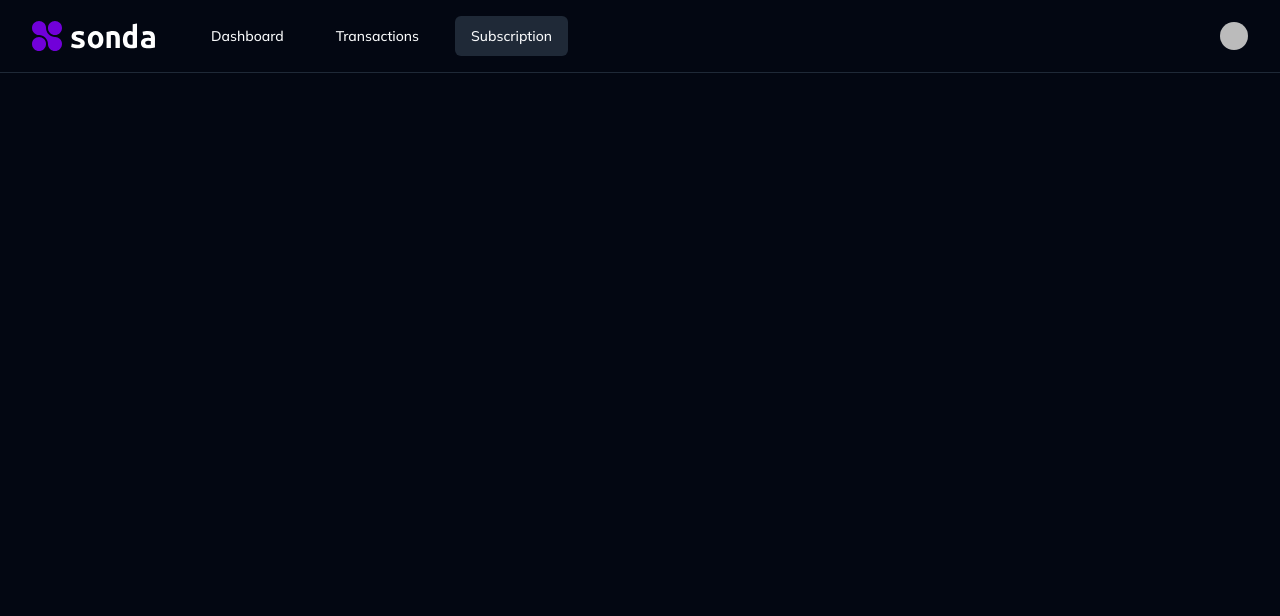
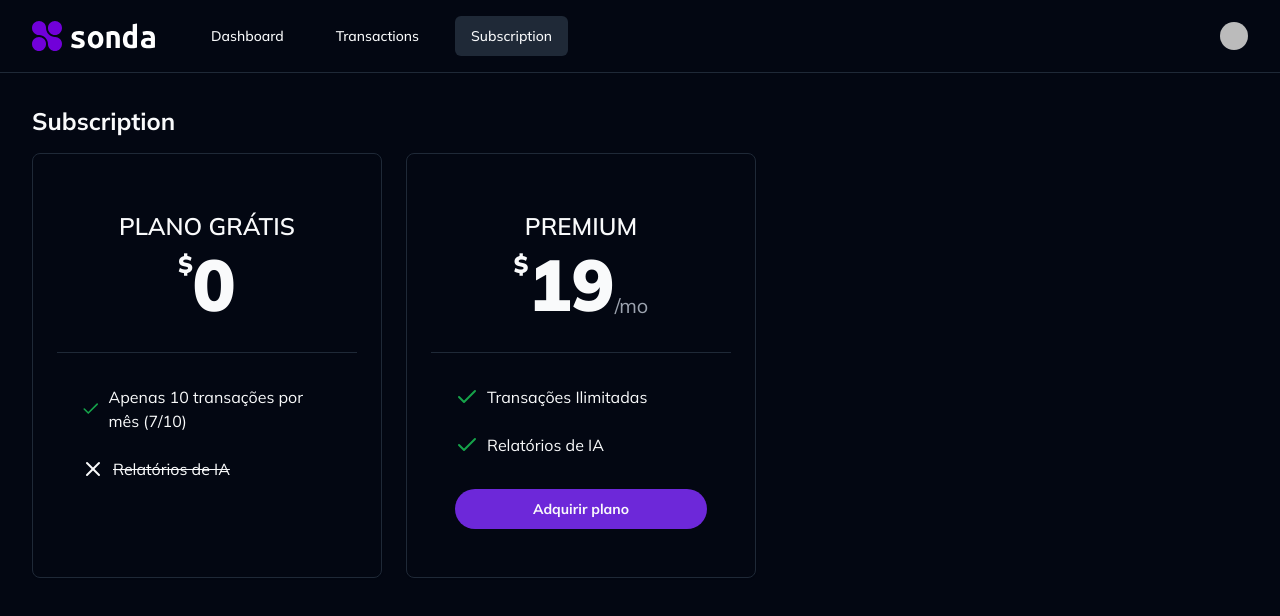
Before and after one commit to lucaspoli/sonda-ai, a Next.js app: page /subscription in a window 1280 px wide. Shown: the top 616 px of the page. Built offline with nearby package versions, Linux system fonts and the light colour scheme; no server answers; sample sign-in values are in the browser's storage; some icons are missing.

Commit message:
feat: redirect user to Stripe checkout upon plan purchase

```diff
--- a/app/(dashboard)/page.tsx
+++ b/app/(dashboard)/page.tsx
@@ -1,4 +1,3 @@
-//app\(dashboard)\page.tsx
 import { auth } from "@clerk/nextjs/server";
 import Navbar from "../_components/navbar";
 import PageTitle from "../_components/page-title";
--- /dev/null
+++ b/app/subscription/_actions/create-stripe-checkout.ts
@@ -0,0 +1,35 @@
+"use server";
+
+import { auth } from "@clerk/nextjs/server";
+import Stripe from "stripe";
+
+export const createStripeCheckout = async () => {
+  const { userId } = await auth();
+  if (!userId) {
+    throw new Error("Unauthorized");
+  }
+  if (!process.env.STRIPE_SECRET_KEY) {
+    throw new Error("Stripe secret key not found");
+  }
+  const stripe = new Stripe(process.env.STRIPE_SECRET_KEY, {
+    apiVersion: "2024-10-28.acacia",
+  });
+  const session = await stripe.checkout.sessions.create({
+    payment_method_types: ["card"],
+    mode: "subscription",
+    success_url: process.env.APP_URL ?? process.env.NEXT_BASE_URL,
+    cancel_url: process.env.APP_URL ?? process.env.NEXT_BASE_URL,
+    subscription_data: {
+      metadata: {
+        clerk_user_id: userId,
+      },
+    },
+    line_items: [
+      {
+        price: process.env.STRIPE_PREMIUM_PLAN_PRICE_ID,
+        quantity: 1,
+      },
+    ],
+  });
+  return { sessionId: session.id };
+};
--- /dev/null
+++ b/app/subscription/_components/acquire-plan-button.tsx
@@ -0,0 +1,43 @@
+"use client";
+
+import { Button } from "@/app/_components/ui/button";
+import { useUser } from "@clerk/nextjs";
+import { loadStripe } from "@stripe/stripe-js";
+import Link from "next/link";
+import { createStripeCheckout } from "../_actions/create-stripe-checkout";
+
+const AcquirePlanButton = () => {
+  const { user } = useUser();
+  const handleAcquirePlanClick = async () => {
+    const { sessionId } = await createStripeCheckout();
+    if (!process.env.NEXT_PUBLIC_STRIPE_PUBLISHABLE_KEY) {
+      throw new Error("Stripe publishable key not found");
+    }
+    const stripe = await loadStripe(
+      process.env.NEXT_PUBLIC_STRIPE_PUBLISHABLE_KEY,
+    );
+    if (!stripe) {
+      throw new Error("Stripe not found");
+    }
+    await stripe.redirectToCheckout({ sessionId });
+  };
+  const hasPremiumPlan = user?.publicMetadata.subscriptionPlan == "premium";
+  if (hasPremiumPlan) {
+    const stripePortalLink = `${process.env.NEXT_PUBLIC_STRIPE_CUSTOMER_PORTAL_URL as string}?prefilled_email=${user.emailAddresses[0].emailAddress}`;
+    return (
+      <Button className="w-full rounded-full font-bold" variant="link">
+        <Link href={stripePortalLink}>Gerenciar plano</Link>
+      </Button>
+    );
+  }
+  return (
+    <Button
+      className="w-full rounded-full font-bold"
+      onClick={handleAcquirePlanClick}
+    >
+      Adquirir plano
+    </Button>
+  );
+};
+
+export default AcquirePlanButton;
--- a/app/subscription/page.tsx
+++ b/app/subscription/page.tsx
@@ -1,6 +1,15 @@
 import { auth } from "@clerk/nextjs/server";
 import { redirect } from "next/navigation";
 import Navbar from "../_components/navbar";
+import PageTitle from "../_components/page-title";
+import {
+  Card,
+  CardContent,
+  CardFooter,
+  CardHeader,
+} from "../_components/ui/card";
+import { CheckIcon, XIcon } from "lucide-react";
+import AcquirePlanButton from "./_components/acquire-plan-button";
 
 const SubscriptionPage = async () => {
   const { userId } = await auth();
@@ -8,7 +17,66 @@ const SubscriptionPage = async () => {
     redirect("/login");
   }
 
-  return <Navbar />;
+  return (
+    <>
+      <Navbar />
+      <div className="flex flex-col space-y-4 overflow-hidden p-8">
+        <div className="flex w-full items-center justify-between">
+          <PageTitle>Subscription</PageTitle>
+        </div>
+        <div className="flex gap-6">
+          <Card className="w-[350px] p-6">
+            <CardHeader className="border-b border-solid py-8">
+              <h2 className="text-center text-2xl font-semibold">
+                PLANO GRÁTIS
+              </h2>
+              <div className="flex items-end justify-center">
+                <span className="self-start text-2xl font-black">$</span>
+                <span className="text-7xl font-black">0</span>
+              </div>
+            </CardHeader>
+            <CardContent className="space-y-6 py-8">
+              <div className="flex items-center gap-2">
+                <CheckIcon className="text-green-600" />
+                <p>Apenas 10 transações por mês (7/10)</p>
+              </div>
+              <div className="flex items-center gap-2">
+                <XIcon />
+                <p>
+                  <del> Relatórios de IA </del>
+                </p>
+              </div>
+            </CardContent>
+          </Card>
+          <Card className="w-[350px] p-6">
+            <CardHeader className="border-b border-solid py-8">
+              <h2 className="text-center text-2xl font-semibold">PREMIUM</h2>
+              <div className="flex items-end justify-center">
+                <span className="self-start text-2xl font-black">$</span>
+                <span className="text-7xl font-black">19</span>
+                <div className="self-end text-xl text-muted-foreground">
+                  /mo
+                </div>
+              </div>
+            </CardHeader>
+            <CardContent className="space-y-6 py-8">
+              <div className="flex items-center gap-2">
+                <CheckIcon className="text-green-600" />
+                <p>Transações Ilimitadas</p>
+              </div>
+              <div className="flex items-center gap-2">
+                <CheckIcon className="text-green-600" />
+                <p>Relatórios de IA</p>
+              </div>
+            </CardContent>
+            <CardFooter>
+              <AcquirePlanButton />
+            </CardFooter>
+          </Card>
+        </div>
+      </div>
+    </>
+  );
 };
 
 export default SubscriptionPage;
--- a/app/transactions/page.tsx
+++ b/app/transactions/page.tsx
@@ -25,7 +25,7 @@ const TransactionsPage = async () => {
     <>
       <Navbar />
 
-      <div className="space-y-4 overflow-hidden p-8">
+      <div className="flex w-full flex-col space-y-4 overflow-hidden p-8">
         <div className="flex w-full items-center justify-between">
           <PageTitle>Transactions</PageTitle>
           <AddTransactionButton />
--- a/package.json
+++ b/package.json
@@ -21,6 +21,7 @@
     "@radix-ui/react-scroll-area": "^1.2.1",
     "@radix-ui/react-select": "^2.1.2",
     "@radix-ui/react-slot": "^1.1.0",
+    "@stripe/stripe-js": "^5.2.0",
     "@tanstack/react-table": "^8.20.5",
     "class-variance-authority": "^0.7.0",
     "clsx": "^2.1.1",
@@ -34,6 +35,7 @@
     "react-hook-form": "^7.53.2",
     "react-number-format": "^5.4.2",
     "recharts": "^2.13.3",
+    "stripe": "^17.3.1",
     "tailwind-merge": "^2.5.4",
     "tailwindcss-animate": "^1.0.7",
     "zod": "^3.23.8"
```
Also changed, not shown: 2 other files (tests, documents, lock files or other folders).
